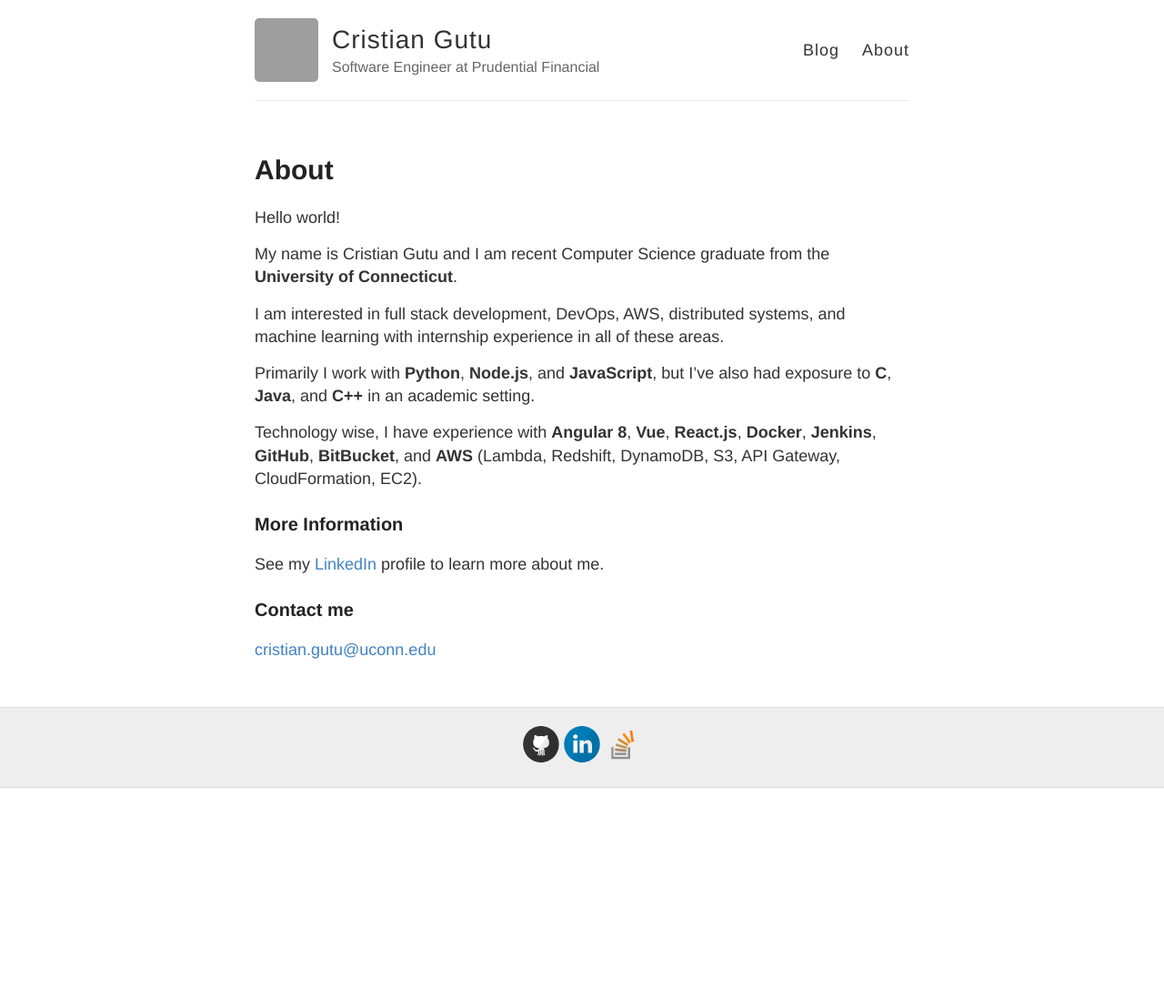
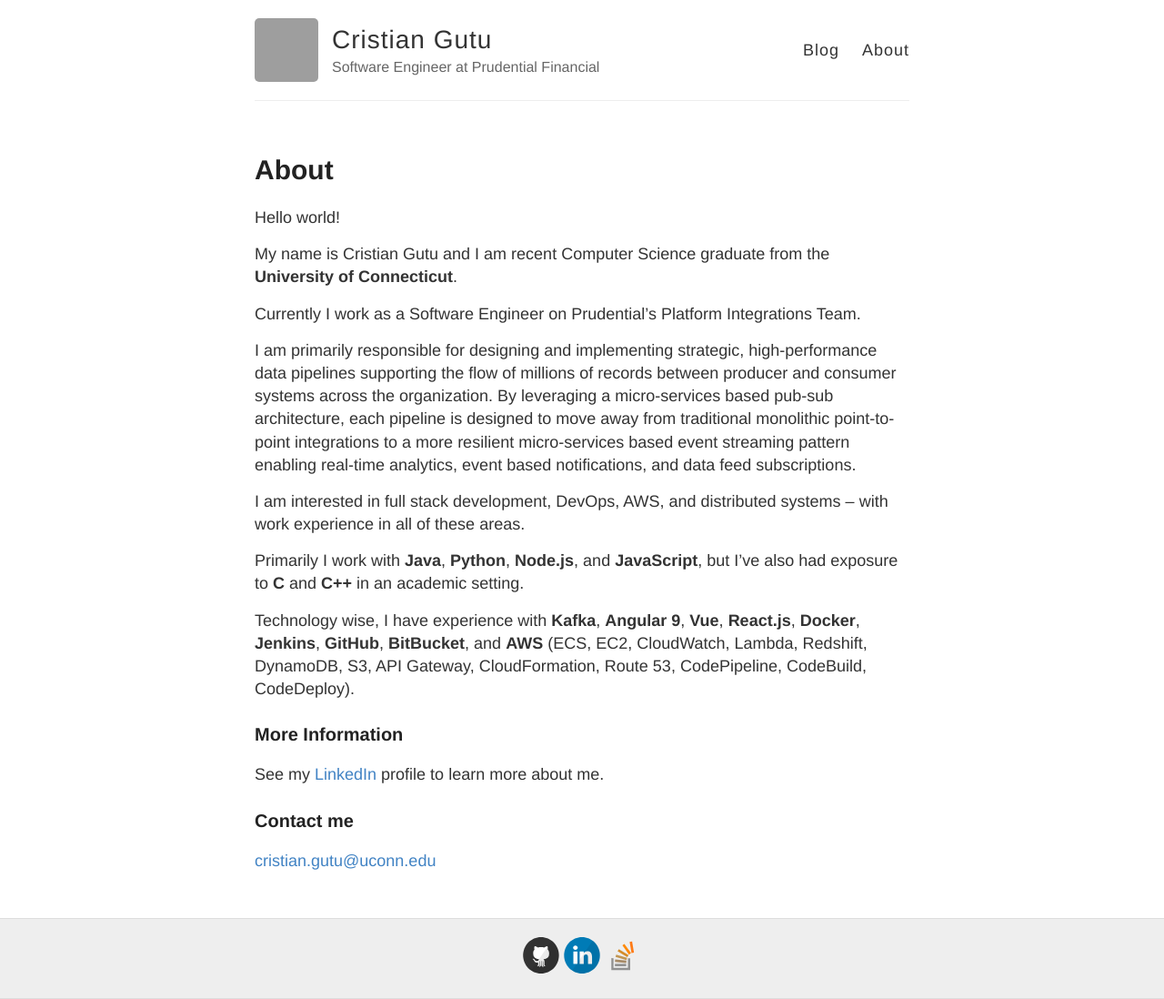
Before and after one commit to gutucristian/gutucristian.github.io, a Jekyll site: the page built from about.md, in a window 1280 px wide. Shown: the whole page at 91% size. Built offline with Jekyll 4.4.1, drawn with Linux system fonts in a browser that asks for light colours; before the commit the page ends 900 px from its top, so only the background shows below that; grey boxes are pictures that could not be loaded.

Commit message:
Update about.md

```diff
--- a/about.md
+++ b/about.md
@@ -7,11 +7,15 @@
 
 My name is Cristian Gutu and I am recent Computer Science graduate from the __University of Connecticut__.
 
-I am interested in full stack development, DevOps, AWS, distributed systems, and machine learning with internship experience in all of these areas.
+Currently I work as a Software Engineer on Prudential’s Platform Integrations Team.
 
-Primarily I work with __Python__, __Node.js__, and __JavaScript__, but I've also had exposure to __C__, __Java__, and __C++__ in an academic setting.
+I am primarily responsible for designing and implementing strategic, high-performance data pipelines supporting the flow of millions of records between producer and consumer systems across the organization. By leveraging a micro-services based pub-sub architecture, each pipeline is designed to move away from traditional monolithic point-to-point integrations to a more resilient micro-services based event streaming pattern enabling real-time analytics, event based notifications, and data feed subscriptions.
 
-Technology wise, I have experience with __Angular 8__, __Vue__, __React.js__, __Docker__, __Jenkins__, __GitHub__, __BitBucket__, and __AWS__ (Lambda, Redshift, DynamoDB, S3, API Gateway, CloudFormation, EC2).
+I am interested in full stack development, DevOps, AWS, and distributed systems -- with work experience in all of these areas.
+
+Primarily I work with __Java__, __Python__, __Node.js__, and __JavaScript__, but I've also had exposure to __C__ and __C++__ in an academic setting.
+
+Technology wise, I have experience with __Kafka__, __Angular 9__, __Vue__, __React.js__, __Docker__, __Jenkins__, __GitHub__, __BitBucket__, and __AWS__ (ECS, EC2, CloudWatch, Lambda, Redshift, DynamoDB, S3, API Gateway, CloudFormation, Route 53, CodePipeline, CodeBuild, CodeDeploy).
 
 ### More Information
 
```
